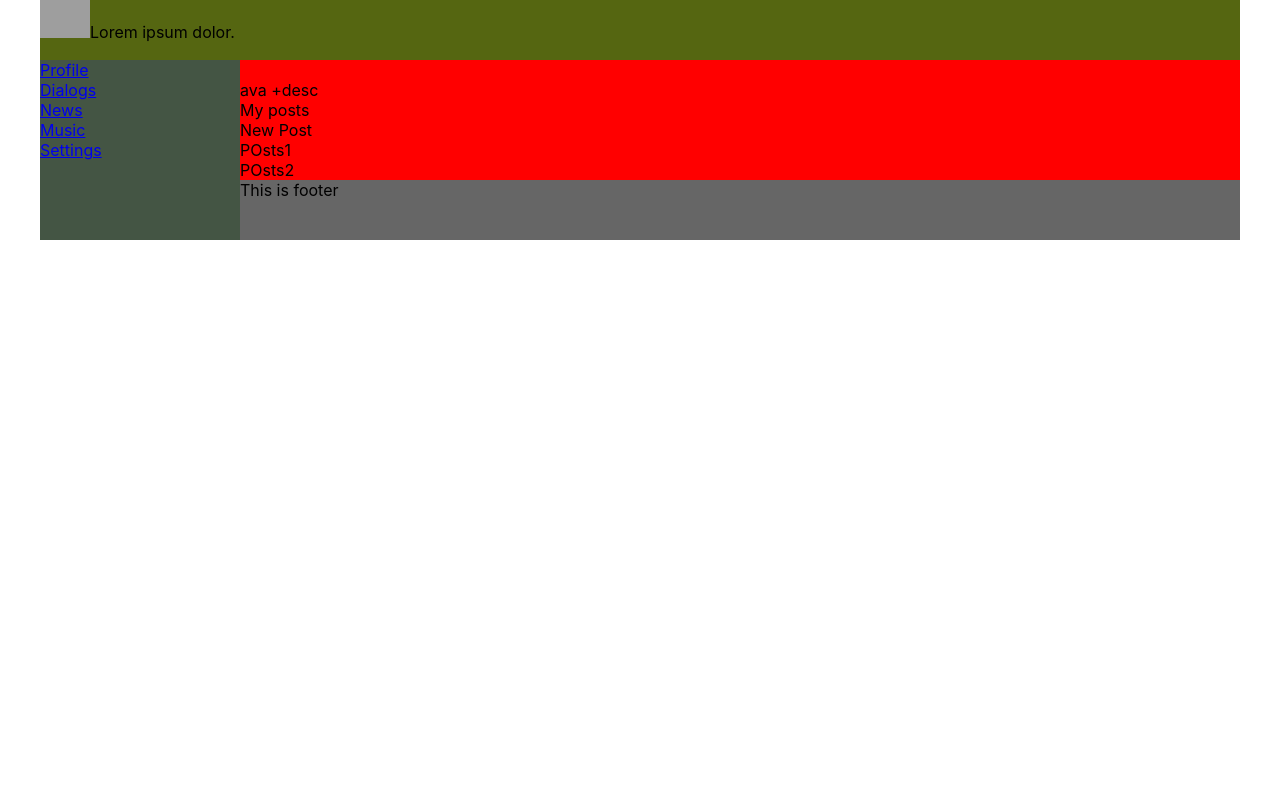
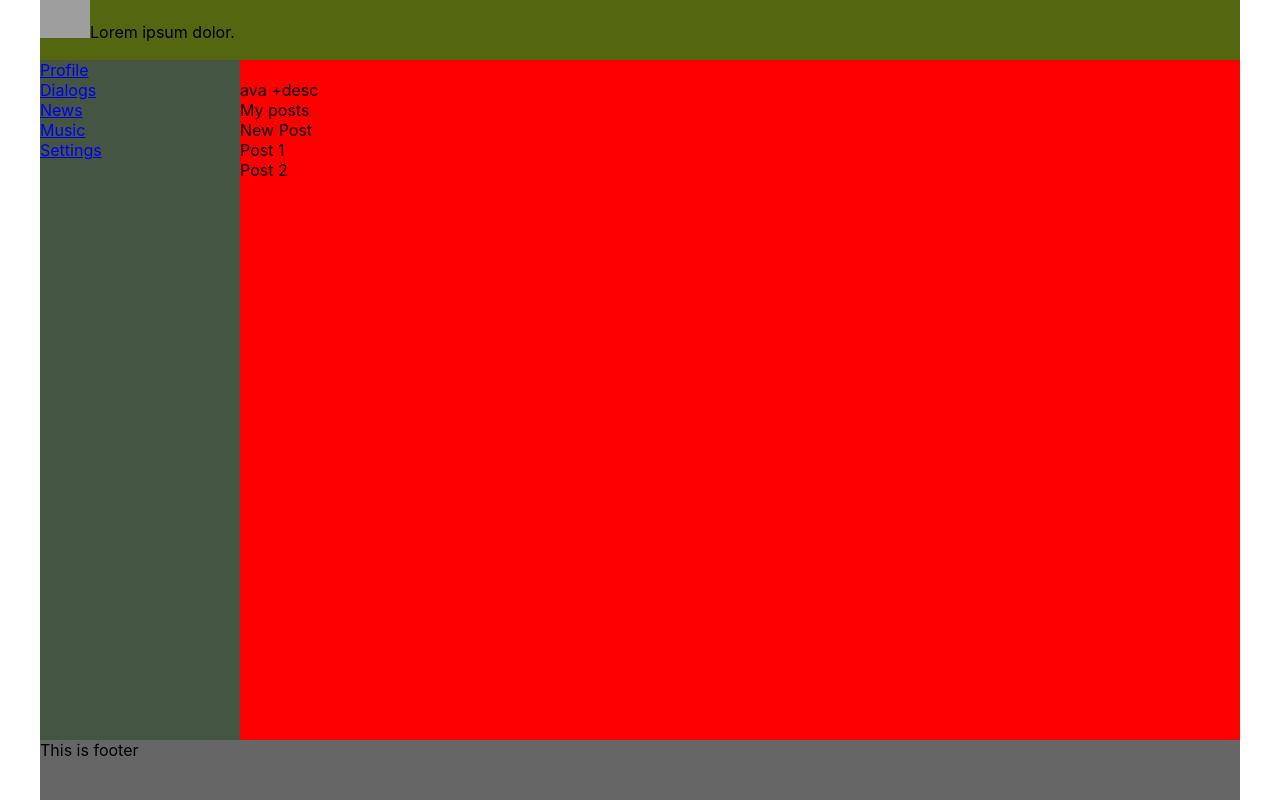
Before and after one commit to Vance051/social-network, a React (Create React App) app: page / in a window 1280 px wide. Built offline with nearby package versions, Linux system fonts and the light colour scheme; grey boxes are pictures that could not be loaded.

Commit message:
14. add module stylesheet

```diff
--- a/src/App.css
+++ b/src/App.css
@@ -1,5 +1,6 @@
 .App-wrapper {
     width: 1200px;
+    height: 100vh;
     margin: 0 auto;
     display: grid;
 
@@ -7,7 +8,7 @@
     grid-auto-columns: 2fr 10fr;
     grid-template-areas: 'header  header'
                         'nav content'
-                        'nav footer';
+                        'footer footer';
 }
 
 
--- a/src/Components/Profile/Profile.tsx
+++ b/src/Components/Profile/Profile.tsx
@@ -10,8 +10,8 @@ const Profile = () => {
             <div>
                 My posts
                 <div>New Post</div>
-                <div>POsts1</div>
-                <div>POsts2</div>
+                <div>Post 1</div>
+                <div>Post 2</div>
             </div>
         </div>
     );
```
Also changed, not shown: src/Components/Footer/Footer.module.css (added), src/Components/Header/Header.module.css (added), src/Components/NavBar/NavBar.module.css (added), src/Components/Profile/Profile.module.css (added).
